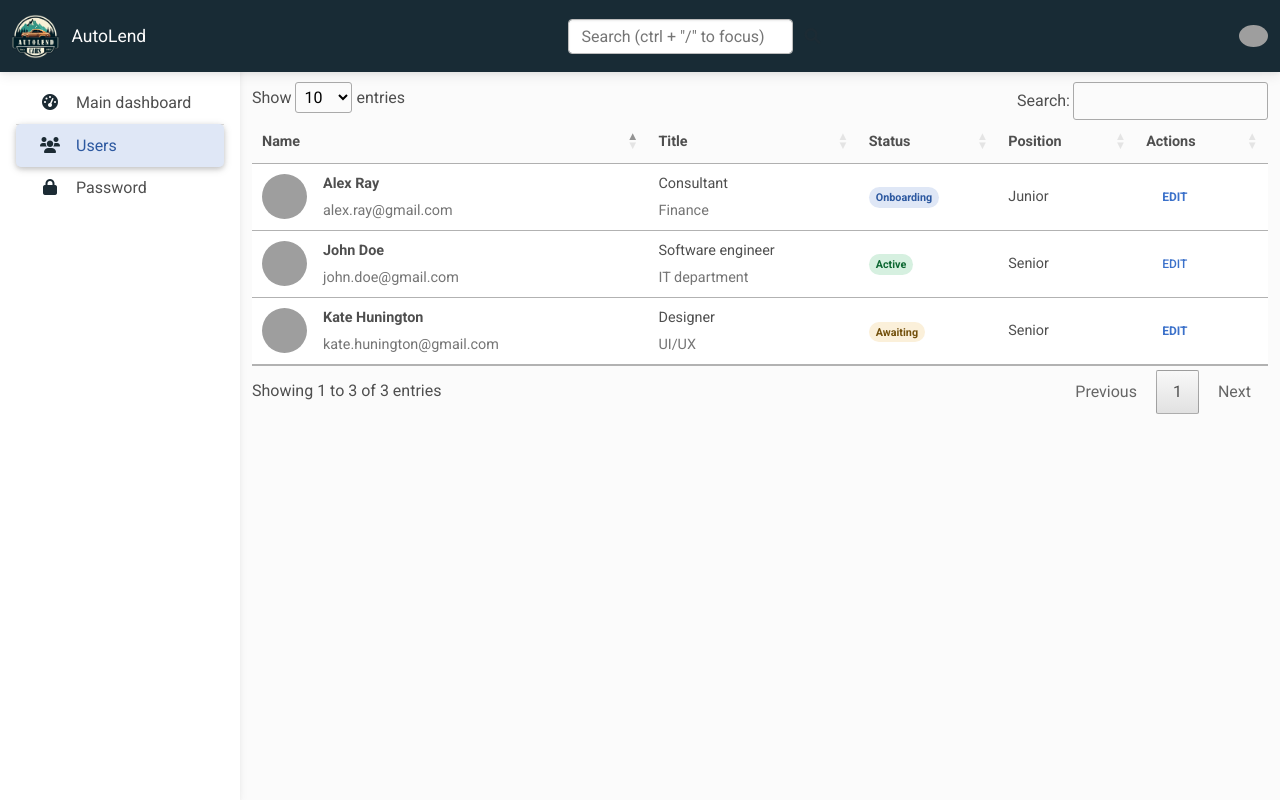
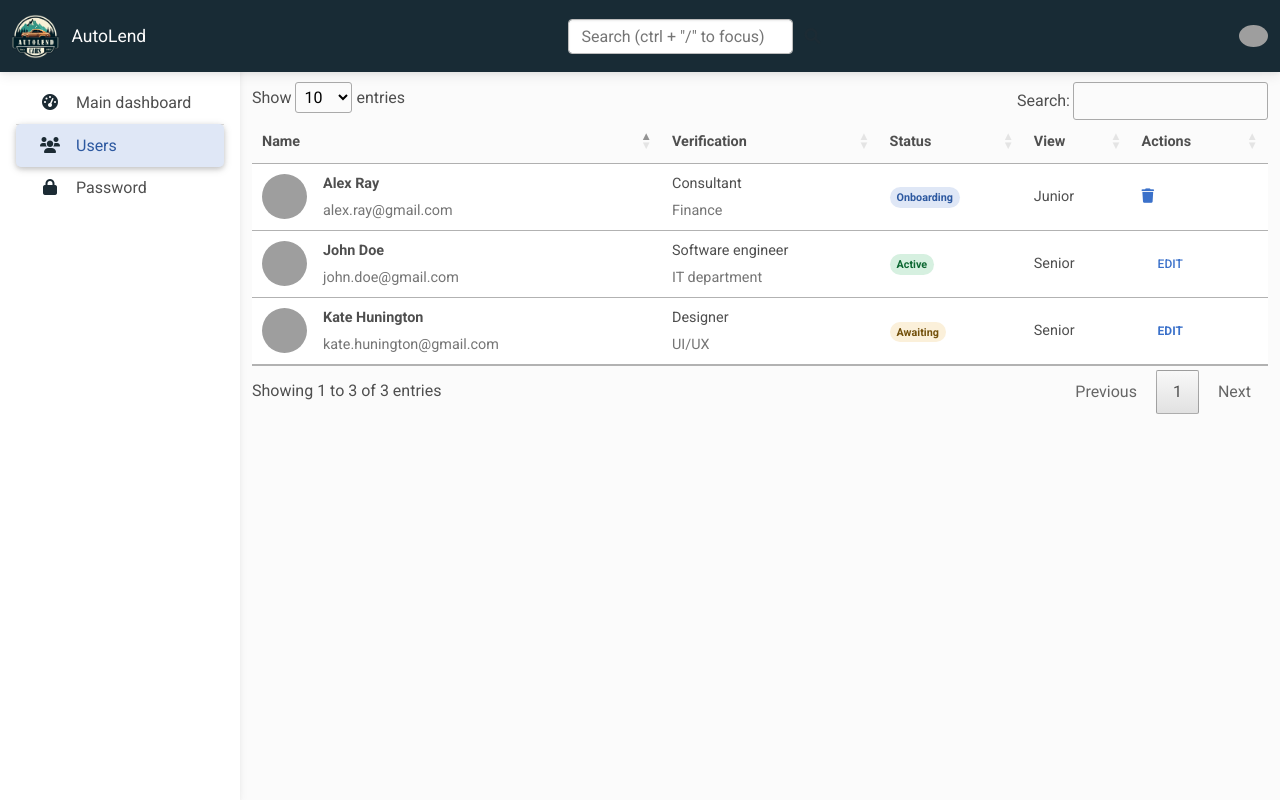
Before and after one commit to bibindaniel/AutoLend-vehicle_rental_system, a PHP site: page /admin-users.php in a window 1280 px wide. Run offline with PHP 8.4, Linux system fonts and the light colour scheme; some libraries are stand-ins or nearby versions; grey boxes are pictures that could not be loaded.

```diff
--- a/admin-users.php
+++ b/admin-users.php
@@ -89,9 +89,9 @@
                 <thead class="bg-light">
                     <tr>
                         <th>Name</th>
-                        <th>Title</th>
+                        <th>Verification</th>
                         <th>Status</th>
-                        <th>Position</th>
+                        <th>View</th>
                         <th>Actions</th>
                     </tr>
                 </thead>
@@ -139,9 +139,7 @@
                         </td>
                         <td>Junior</td>
                         <td>
-                            <button type="button" class="btn btn-link btn-rounded btn-sm fw-bold" data-mdb-ripple-color="dark">
-                                Edit
-                            </button>
+                        <a href="" class="delete" title="Delete" data-toggle="tooltip"> <i class="fa fa-trash"></i></a>
                         </td>
                     </tr>
                     <tr>
```
Also changed, not shown: registration.php (+4 -4 lines).
